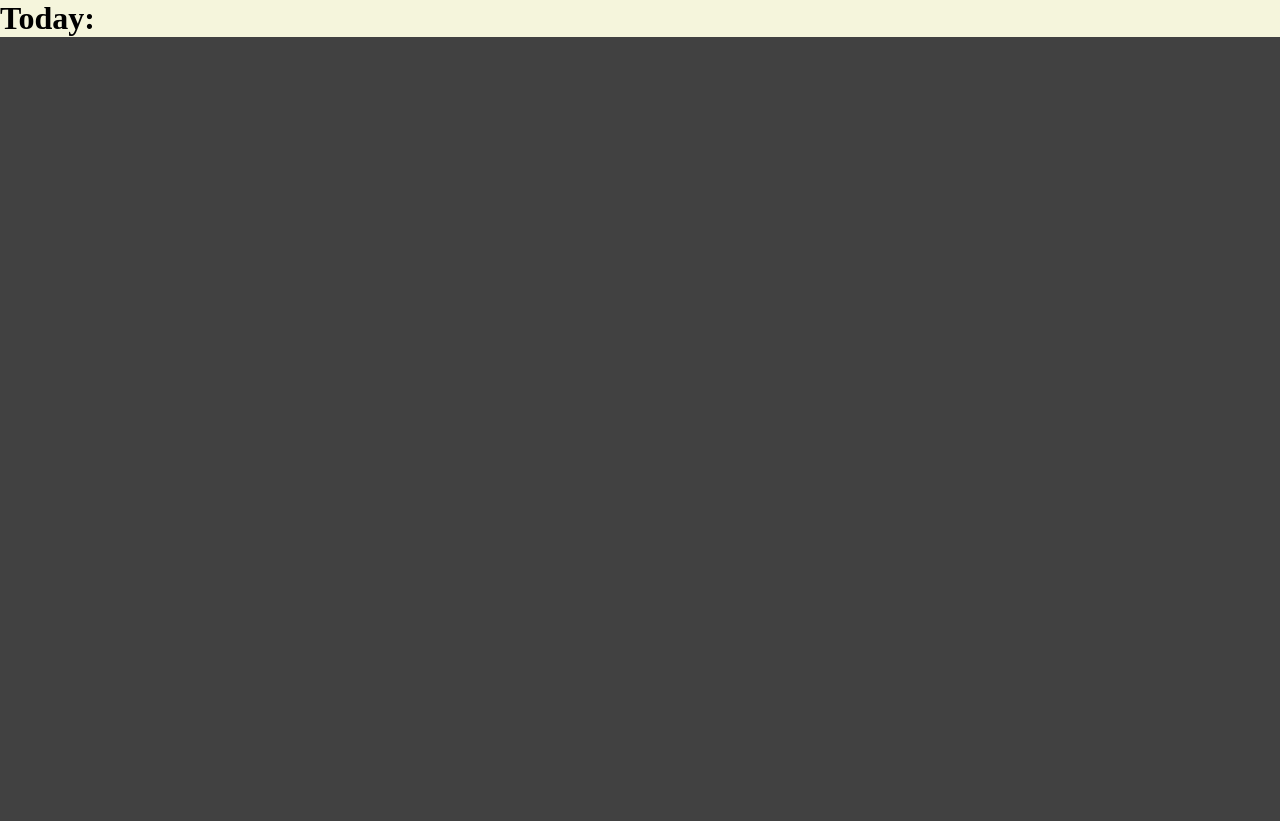
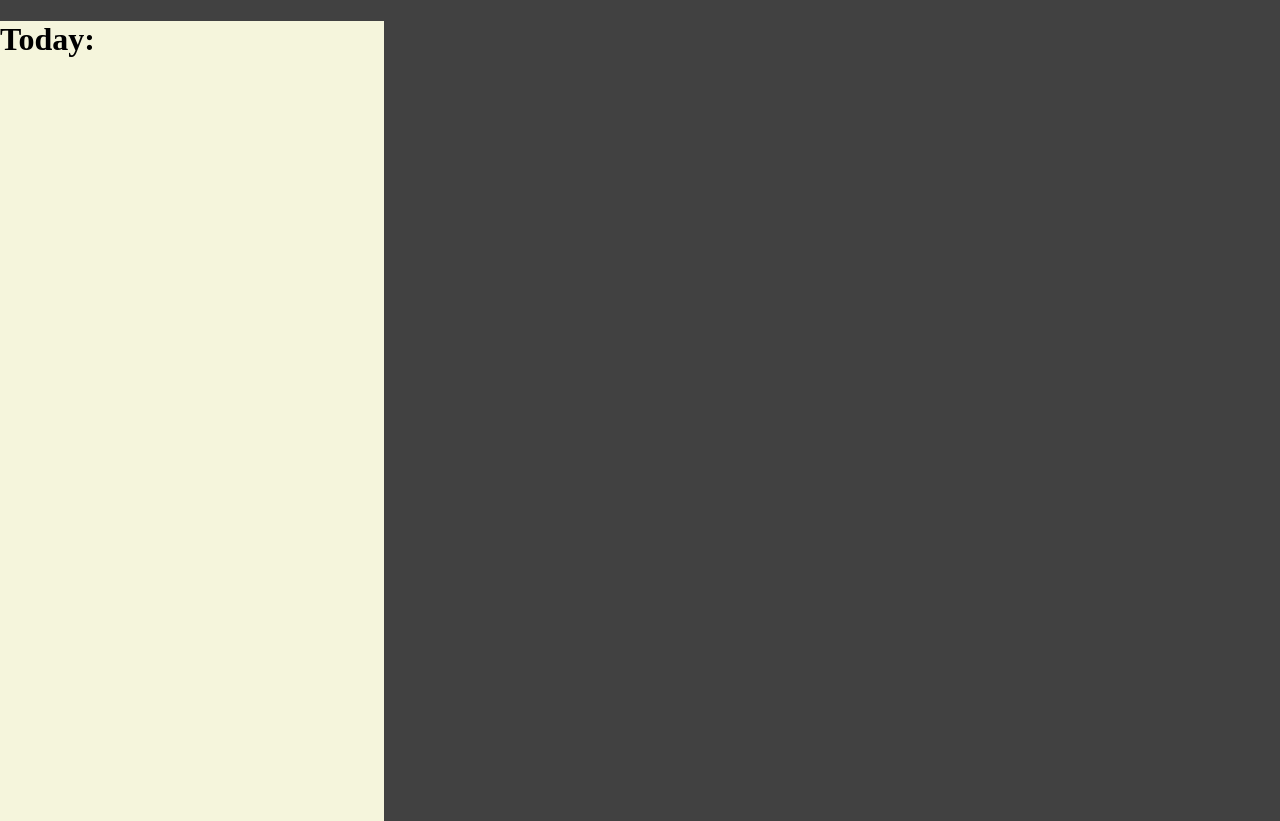
Before and after one commit to rp-176/agenda, a plain HTML site: page calender.html in a window 1280 px wide. Before the commit the page ends 800 px from the top, so only its background shows below. Drawn offline with Linux system fonts and the light colour scheme.

Commit message:
moved css to seperate file got div to fit page

```diff
--- /dev/null
+++ b/calender.css
@@ -0,0 +1,15 @@
+body{
+    background-color:rgba(0, 0, 0, 0.747);
+    margin: 0px;
+}
+.today{
+    background-color: beige;
+    height: 100vh;
+    width: 30%;
+}
+.today_header{
+    text-align: left;
+    color:black;
+    margin: 0px;
+    padding: 10px;
+}
--- a/calender.html
+++ b/calender.html
@@ -2,32 +2,18 @@
 <html lang="en">
   <head style="color:blue;">
     <title>AGENDA</title>
+    <link href="calender.css" rel="stylesheet">
   </head>
-<style>
-  body{
-    background-color:rgba(0, 0, 0, 0.747);
-    margin: 0px;
-    padding: 0px;
-  }
-  .today{
-    background-color: beige;
-    height: 100%;
-    /* width: 20%; */
-  }
-  .today_header{
-    text-align: left;
-    color:black;
-    margin: 0px;
-    padding: 0px;
-  }
-</style>
-
 
   <body>
-  <div class="today" >
-    <h1 class="today_header">
+    <div class="today">
+      <h1 class="clicked_date">
         Today:
+        <!-- add the date that is clicked on  -->
       </h1>
+      <ul>
+        <!-- empty list for populating daily tasks-->
+      </ul>
     </div>
   </body>
 </html>
```
Lines whose indentation alone changed are shown as unchanged.
